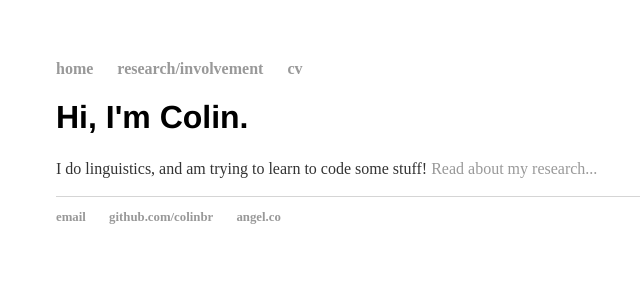
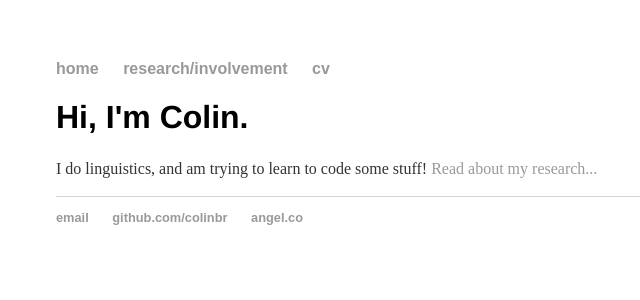
Before and after one commit to colinbr/OLD-colinbr.github.io, a Jekyll site: the page built from index.html, in a window 1280 px wide. Shown: the top 300 px of the page, without its empty margins (136-776 px from the left). Built offline with Jekyll 4.4.1, drawn with Linux system fonts in a browser that asks for light colours; some web fonts are replaced.

Commit message:
Update main.css

```diff
--- a/css/main.css
+++ b/css/main.css
@@ -3,8 +3,7 @@ body {
     width: 70%;
 }
 nav ul, footer ul {
-    font-family: 'Peddana', serif;
-    font-size:; 1em;
+    font-family: 'Pathway Gothic One', sans-serif;
     padding: 0px;
     list-style: none;
     font-weight: bold;
```
